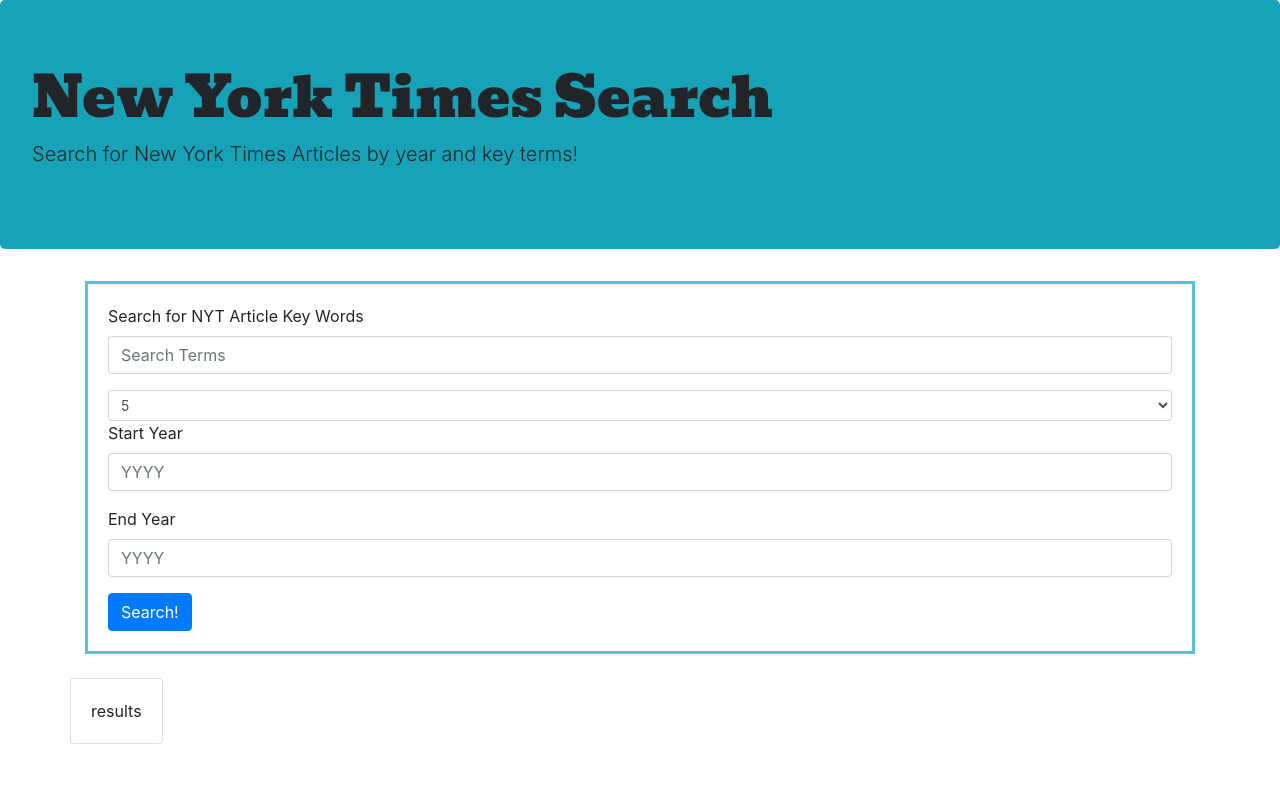
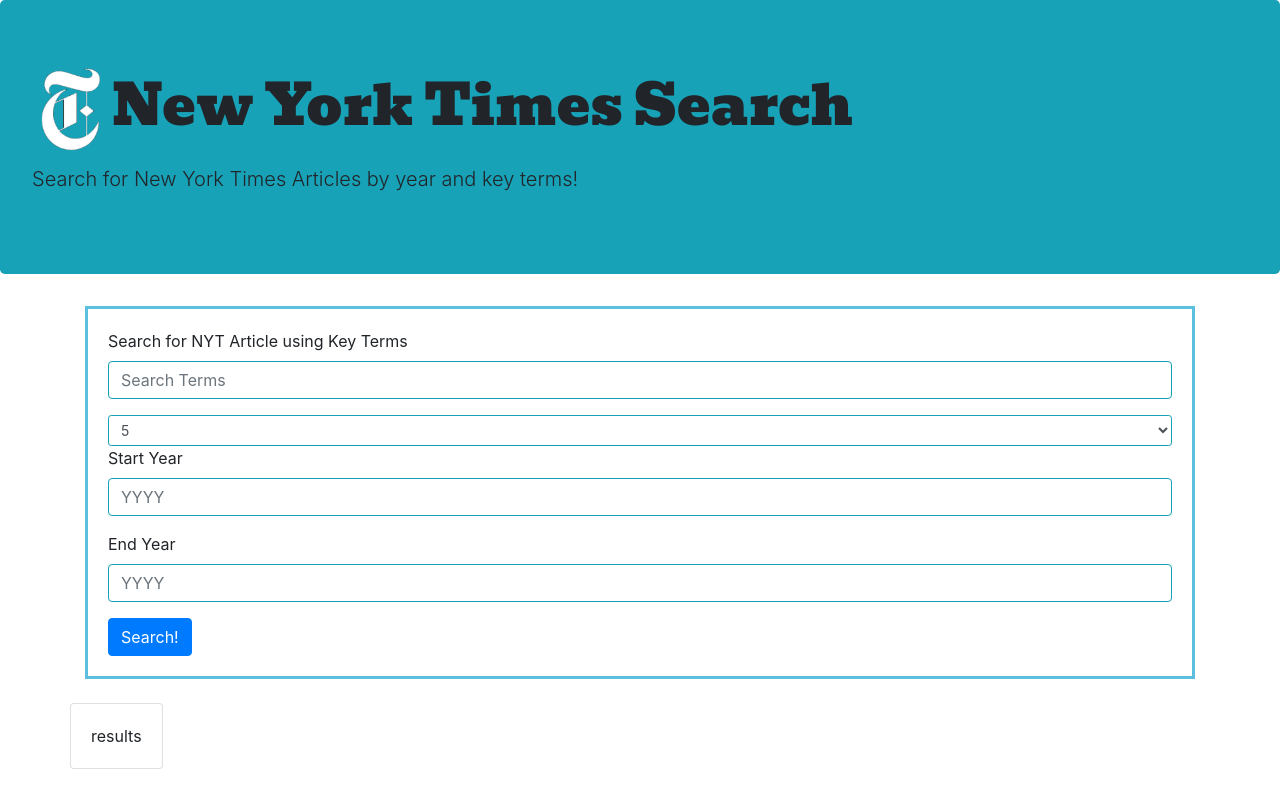
Before and after one commit to SueJStevens/NewYorkTimes, a plain HTML site: page index.html in a window 1280 px wide. Drawn offline with nearby package versions, Linux system fonts and the light colour scheme.

Commit message:
New Index with Logo

```diff
--- a/index.html
+++ b/index.html
@@ -34,22 +34,25 @@
   <header>
     <!-- jumbotron title  -->
     <div class="jumbotron bg-info">
-      <h1 class="display-4">New York Times Search</h1>
+      <h1 class="display-4">
+        <img src="assets/images/Logo NYT.PNG" alt="logo">New York Times Search</h1>
+
       <p class="lead">Search for New York Times Articles by year and key terms!</p>
     </div>
+  </header>
 
-
+  <body>
     <div class="container">
       <div class="row">
         <div class="col-lg-12">
           <!-- form that includes searchTerms, listAmount, startYear, endYear, and search button -->
           <form>
             <div class="form-group">
-              <label for="searchTerms">Search for NYT Article Key Words</label>
-              <input type="text" class="form-control" id="searchTerms" placeholder="Search Terms">
+              <label for="searchTerms">Search for NYT Article using Key Terms</label>
+              <input type="text" class="form-control  border border-info" id="searchTerms" placeholder="Search Terms">
             </div>
             <div>
-              <select class="form-control form-control-sm" id="listAmount">
+              <select class="form-control form-control-sm  border border-info" id="listAmount">
                 <option>5</option>
                 <option>10</option>
                 <option>15</option>
@@ -59,20 +62,20 @@
             <div class="form-group">
               <!-- year only for input dates  -->
               <label for="startYear">Start Year</label>
-              <input type="text" class="form-control" id="startYear" placeholder="YYYY">
+              <input type="text" class="form-control  border border-info" id="startYear" placeholder="YYYY">
             </div>
             <div class="form-group">
               <!-- year only for input dates  -->
               <label for="endYear">End Year</label>
-              <input type="text" class="form-control" id="endYear" placeholder="YYYY">
+              <input type="text" class="form-control  border border-info" id="endYear" placeholder="YYYY">
             </div>
             <button type="submit" id="searchButton" class="btn btn-primary">Search!</button>
           </form>
         </div>
       </div>
-  <!-- break to ensure prettiness -->
+      <!-- break to ensure prettiness -->
       <br>
-  <!-- card body shows results -->
+      <!-- card body shows results -->
       <div class="row">
         <div class="card">
           <div class="card-body" id="results">
@@ -85,15 +88,7 @@
       </div>
     </div>
     <!--  end container div -->
-  </header>
 
-  <!-- Bootstrap core JavaScript
-    ================================================== -->
-  <!-- Placed at the end of the document so the pages load faster -->
-  <script src="https://cdnjs.cloudflare.com/ajax/libs/popper.js/1.14.3/umd/popper.min.js" integrity="sha384-ZMP7rVo3mIykV+2+9J3UJ46jBk0WLaUAdn689aCwoqbBJiSnjAK/l8WvCWPIPm49"
-    crossorigin="anonymous"></script>
-  <script src="https://stackpath.bootstrapcdn.com/bootstrap/4.1.3/js/bootstrap.min.js" integrity="sha384-ChfqqxuZUCnJSK3+MXmPNIyE6ZbWh2IMqE241rYiqJxyMiZ6OW/JmZQ5stwEULTy"
-    crossorigin="anonymous"></script>
-</body>
+  </body>
 
-</html>
+  </html>
```
